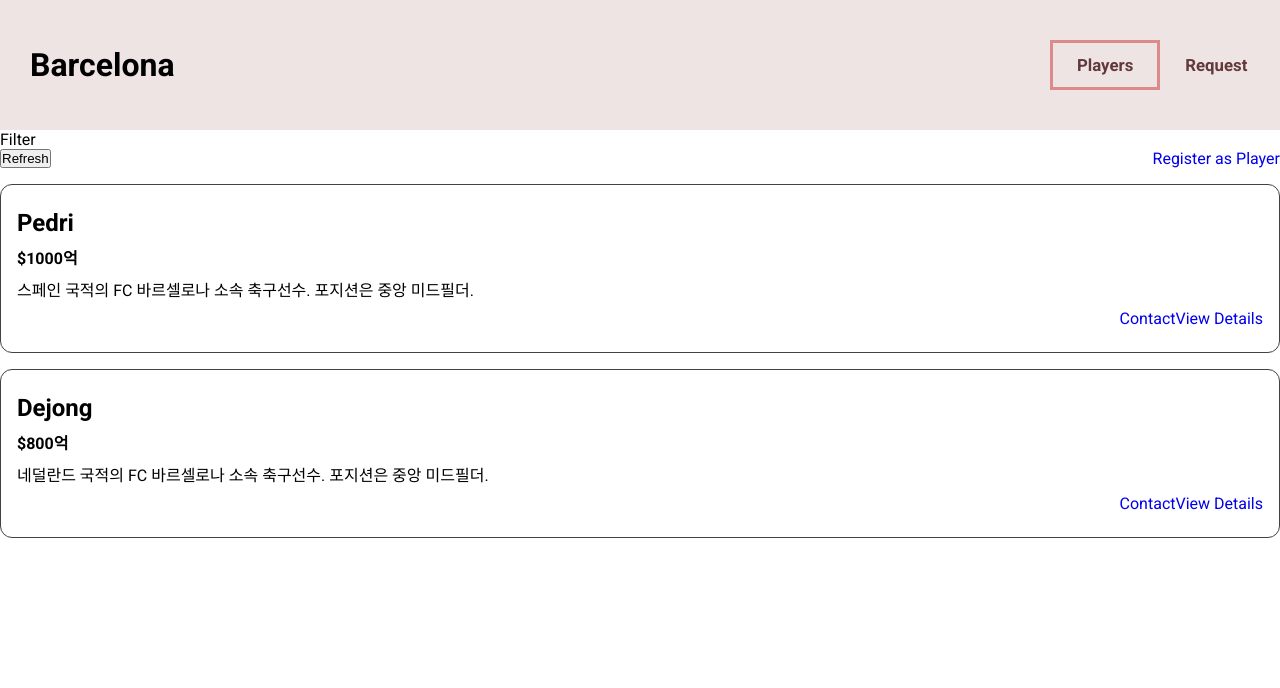
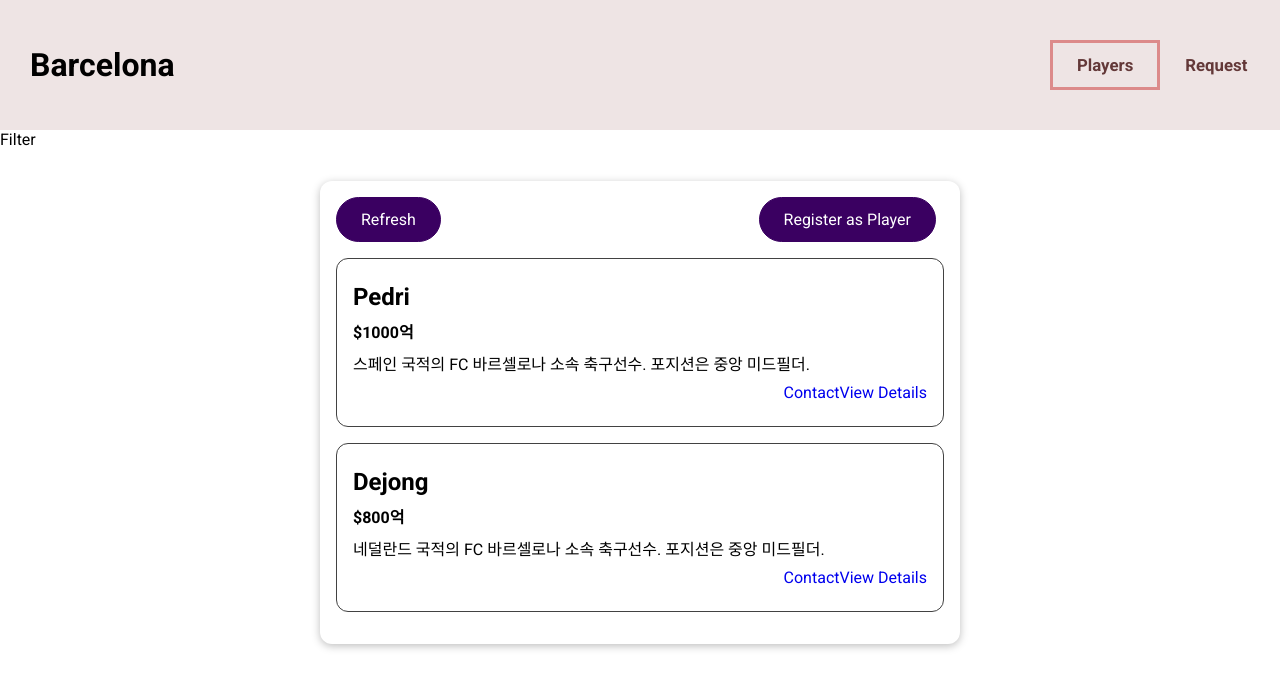
Before and after one commit to joseph0926/project_05-BarcelonaPlayersFinder-Messaging-Platform, a Vue app in the folder barcelona/: page /player in a window 1280 px wide. Shown: the top 688 px of the page. Built offline with nearby package versions, Linux system fonts and the light colour scheme.

Commit message:
#5 Reusable Components

```diff
--- /dev/null
+++ b/barcelona/src/components/ui/BaseBadge.vue
@@ -0,0 +1,42 @@
+<template>
+  <span class="badge" :class="type">
+    {{ text }}
+  </span>
+</template>
+
+<script>
+export default {
+  props: ['type', 'title'],
+  computed: {
+    text() {
+      return this.title.toUpperCase();
+    }
+  }
+}
+</script>
+
+<style scoped>
+.badge {
+  background-color: #ccc;
+  color: #252525;
+  border-radius: 30px;
+  padding: 0.5rem 1.5rem;
+  display: inline-block;
+  margin-right: 0.5rem;
+}
+
+.frontend {
+  background-color: #3d008d;
+  color: white;
+}
+
+.backend {
+  background-color: #71008d;
+  color: white;
+}
+
+.career {
+  background-color: #8d006e;
+  color: white;
+}
+</style>
--- /dev/null
+++ b/barcelona/src/components/ui/BaseButton.vue
@@ -0,0 +1,73 @@
+<template>
+  <button v-if="!link" :class="mode">
+    <slot></slot>
+  </button>
+  <router-link v-else :to="to" :class="mode">
+    <slot></slot>
+  </router-link>
+</template>
+
+<script>
+export default {
+  props: {
+    mode: {
+      type: String,
+      required: false,
+      default: null
+    },
+    link: {
+      type: Boolean,
+      required: false,
+      default: false
+    },
+    to: {
+      type: String,
+      required: false,
+      default: '/'
+    }
+  }
+}
+</script>
+
+<style scoped>
+button,
+a {
+  text-decoration: none;
+  padding: 0.75rem 1.5rem;
+  font: inherit;
+  background-color: #3a0061;
+  border: 1px solid #3a0061;
+  color: white;
+  cursor: pointer;
+  border-radius: 30px;
+  margin-right: 0.5rem;
+  display: inline-block;
+}
+
+a:hover,
+a:active,
+button:hover,
+button:active {
+  background-color: #270041;
+  border-color: #270041;
+}
+
+.flat {
+  background-color: transparent;
+  color: #3a0061;
+  border: none;
+}
+
+.outline {
+  background-color: transparent;
+  border-color: #270041;
+  color: #270041;
+}
+
+.flat:hover,
+.flat:active,
+.outline:hover,
+.outline:active {
+  background-color: #edd2ff;
+}
+</style>
--- /dev/null
+++ b/barcelona/src/components/ui/BaseCard.vue
@@ -0,0 +1,15 @@
+<template>
+  <div class="card">
+    <slot></slot>
+  </div>
+</template>
+
+<style scoped>
+.card {
+  border-radius: 12px;
+  box-shadow: 0 2px 8px rgba(0, 0, 0, 0.26);
+  padding: 1rem;
+  margin: 2rem auto;
+  max-width: 40rem;
+}
+</style>
--- /dev/null
+++ b/barcelona/src/components/ui/index.js
@@ -0,0 +1,5 @@
+import BaseCard from "./BaseCard.vue";
+import BaseButton from "./BaseButton.vue";
+import BaseBadge from "./BaseBadge.vue";
+
+export { BaseBadge, BaseCard, BaseButton };
--- a/barcelona/src/main.js
+++ b/barcelona/src/main.js
@@ -3,10 +3,15 @@
 
 import router from "./router/index.js";
 import store from "./store/index.js";
+import { BaseBadge, BaseButton, BaseCard } from "./components/ui/index.js";
 
 const app = createApp(App);
 
 app.use(router);
 app.use(store);
 
+app.component("BaseCard", BaseCard);
+app.component("BaseButton", BaseButton);
+app.component("BaseBadge", BaseBadge);
+
 app.mount("#app");
--- a/barcelona/src/pages/players/PlayersList.vue
+++ b/barcelona/src/pages/players/PlayersList.vue
@@ -1,9 +1,10 @@
 <template>
   <section>Filter</section>
   <section>
+    <BaseCard>
       <div class="controls">
-      <button>Refresh</button>
-      <RouterLink to="/register">Register as Player</RouterLink>
+        <BaseButton>Refresh</BaseButton>
+        <BaseButton link to="/register">Register as Player</BaseButton>
       </div>
       <ul v-if="hasPlayer">
         <PlayerItem
@@ -17,6 +18,7 @@
         />
       </ul>
       <h3 v-else>No Players Found</h3>
+    </BaseCard>
   </section>
 </template>
 
```
Lines whose indentation alone changed are shown as unchanged.
